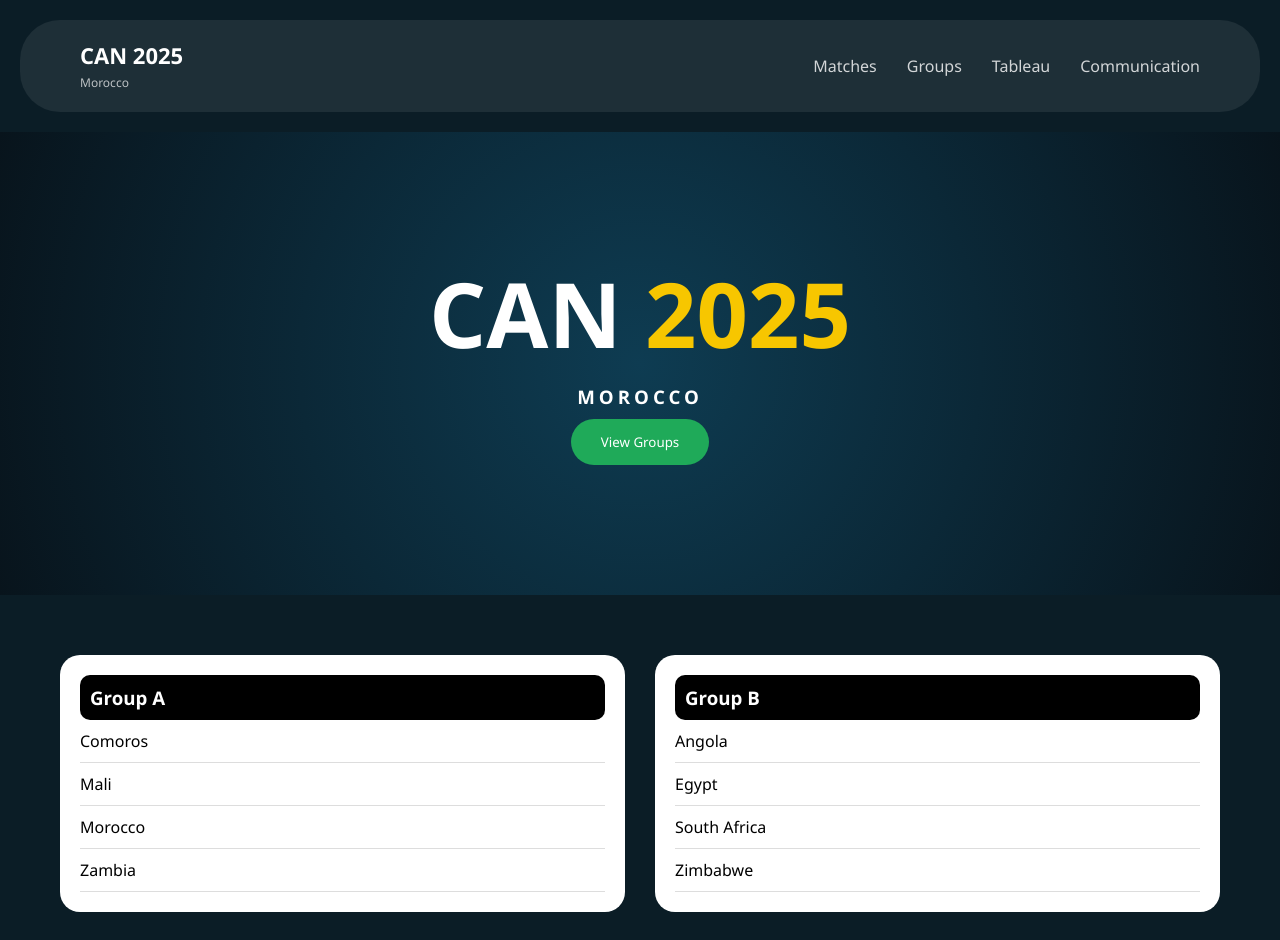
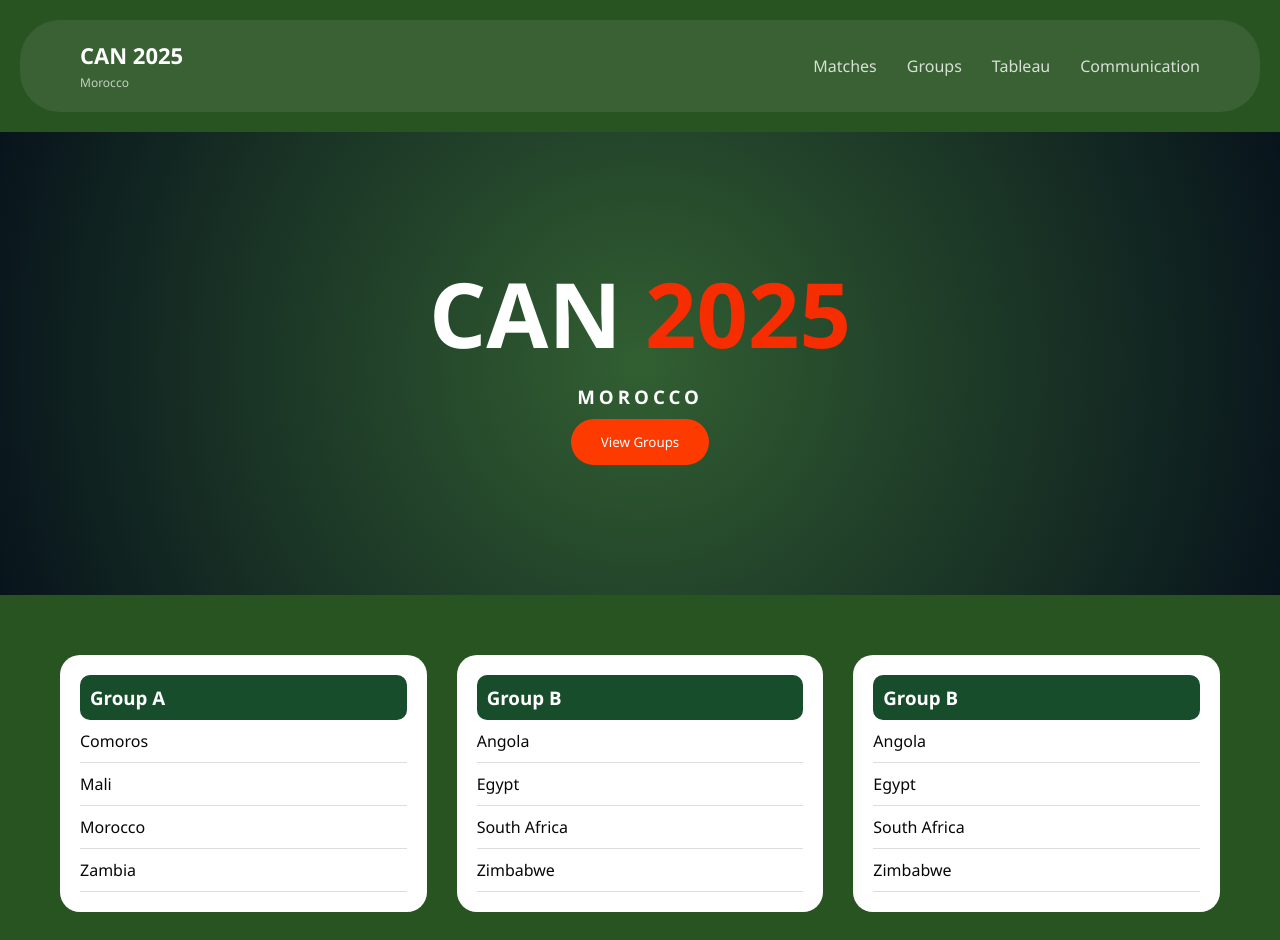
Before and after one commit to merirebz/Africa-Cup-of-Nations-2025, a React (Create React App) app: page / in a window 1280 px wide. Shown: the top 940 px of the page. Built offline with nearby package versions, Linux system fonts and the light colour scheme.

Commit message:
update : style add qlq choose

```diff
--- a/src/App.css
+++ b/src/App.css
@@ -14,7 +14,7 @@
 }
 
 .App-header {
-  background-color: #282c34;
+  background-color: #5a7662;
   min-height: 100vh;
   display: flex;
   flex-direction: column;
@@ -25,7 +25,7 @@
 }
 
 .App-link {
-  color: #61dafb;
+  color: #b3b915;
 }
 
 @keyframes App-logo-spin {
--- a/src/data/groupsData.js
+++ b/src/data/groupsData.js
@@ -17,4 +17,22 @@ export const groups = [
       { name: "Zimbabwe", pts: 1, gd: -1 },
     ],
   },
+  {
+    name: "Group B",
+    teams: [
+      { name: "Angola", pts: 1, gd: -1 },
+      { name: "Egypt", pts: 6, gd: 2 },
+      { name: "South Africa", pts: 3, gd: 0 },
+      { name: "Zimbabwe", pts: 1, gd: -1 },
+    ],
+  },
+  {
+    name: "Group B",
+    teams: [
+      { name: "Angola", pts: 1, gd: -1 },
+      { name: "Egypt", pts: 6, gd: 2 },
+      { name: "South Africa", pts: 3, gd: 0 },
+      { name: "Zimbabwe", pts: 1, gd: -1 },
+    ],
+  },
 ];
--- a/src/index.css
+++ b/src/index.css
@@ -6,7 +6,7 @@
 }
 
 body {
-  background-color: #0b1d26;
+  background-color: #285422;
   color: white;
 }
 
--- a/src/styles/groups.css
+++ b/src/styles/groups.css
@@ -7,13 +7,13 @@
 
 .group-card {
   background: white;
-  color: black;
+  color: rgb(7, 7, 7);
   border-radius: 20px;
   padding: 20px;
 }
 
 .group-card h3 {
-  background: black;
+  background:  rgb(24, 77, 43);
   color: white;
   padding: 10px;
   border-radius: 10px;
--- a/src/styles/hero.css
+++ b/src/styles/hero.css
@@ -1,7 +1,7 @@
 .hero {
   text-align: center;
   padding: 120px 20px;
-  background: radial-gradient(circle, #0e3c52, #08141c);
+  background: radial-gradient(circle, #325f32, #08141c);
 }
 
 .hero h1 {
@@ -9,7 +9,7 @@
 }
 
 .hero h1 span {
-  color: #f7c600;
+  color: #f62d00;
 }
 
 .hero h3 {
@@ -31,7 +31,7 @@
 }
 
 .primary {
-  background: #1faa59;
+  background: #fd3b00;
   color: white;
 }
 
```
